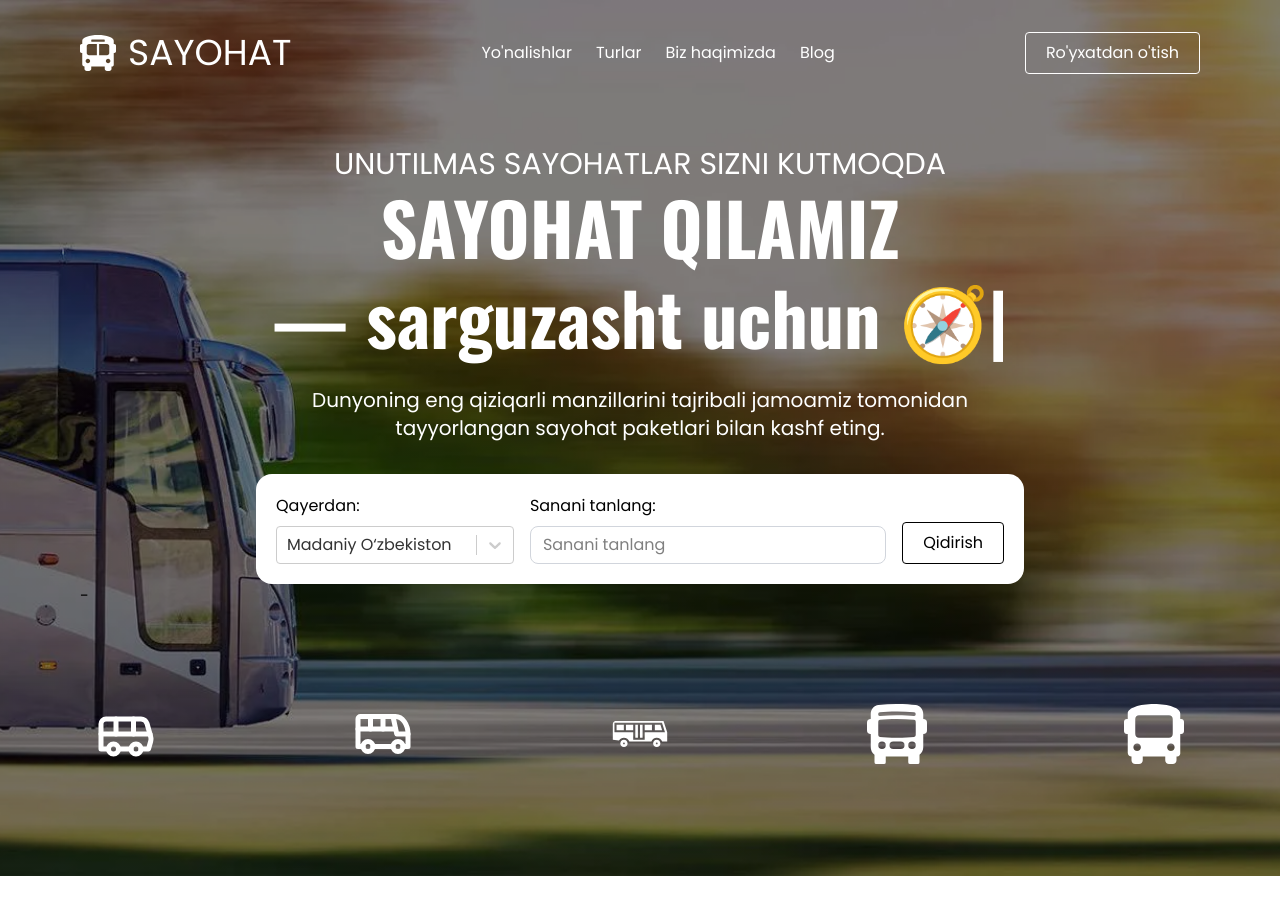
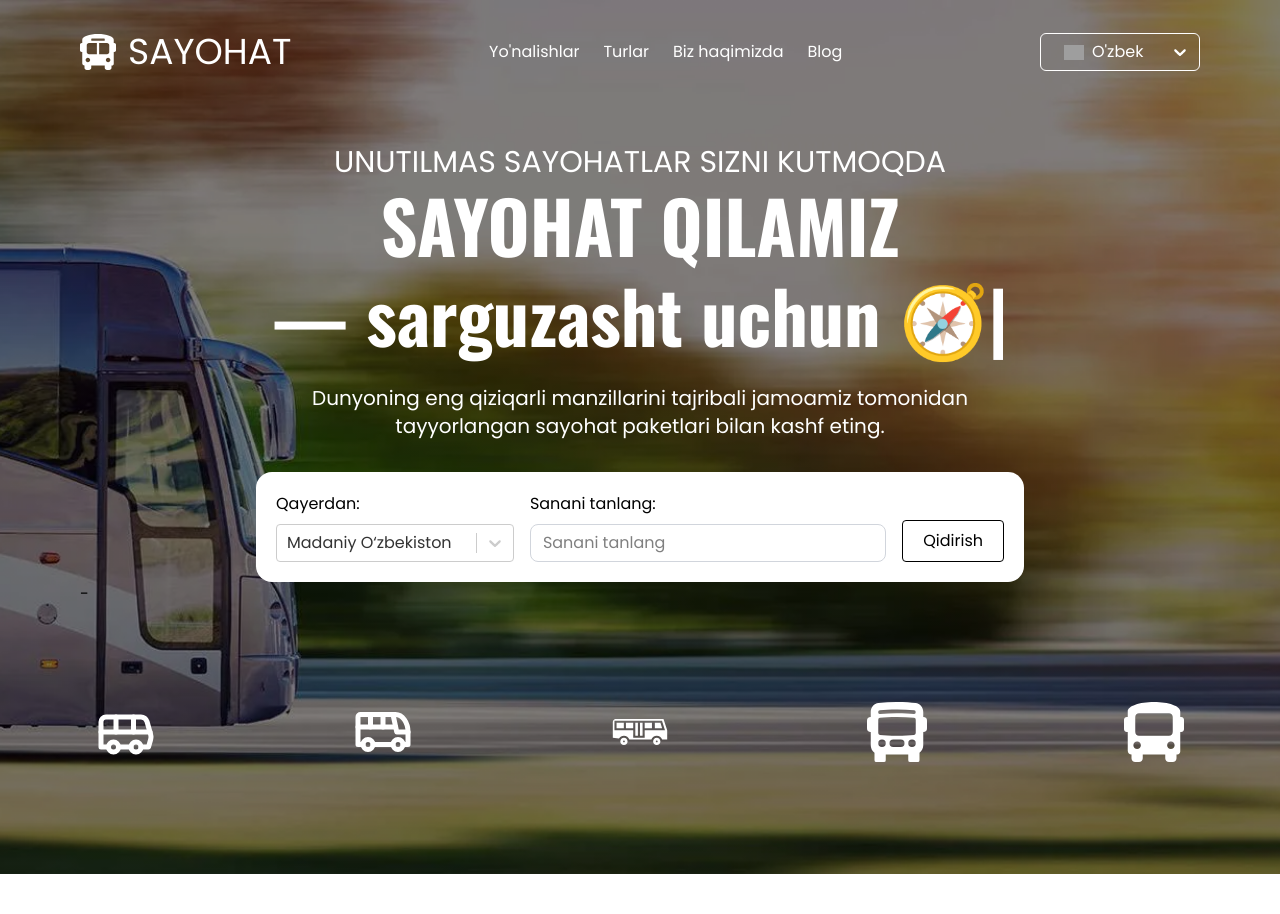
Before and after one commit to AkhrorSoliev/travel, a Next.js app: page / in a window 1280 px wide. Shown: the top 914 px of the page. Built offline with nearby package versions, Linux system fonts and the light colour scheme; grey boxes are pictures that could not be loaded.

Commit message:
feat: add LanguageSelector component and integrate country flag icons

```diff
--- a/package.json
+++ b/package.json
@@ -12,6 +12,7 @@
     "@emotion/react": "^11.14.0",
     "aos": "^2.3.4",
     "chrono-node": "^2.8.0",
+    "country-flag-icons": "^1.5.19",
     "moment": "^2.30.1",
     "next": "15.3.2",
     "react": "^19.0.0",
--- a/src/components/Header.jsx
+++ b/src/components/Header.jsx
@@ -4,6 +4,7 @@ import PartnersSlider from "./PartnersSlider";
 import { TravelSelect } from "./TravelSelect";
 import DataPicker from "./DataPicker";
 import Title from "./Title";
+import LanguageSelector from "./LanguageSelector";
 
 function Header() {
   return (
@@ -40,12 +41,7 @@ function Header() {
             </li>
           </ul>
 
-          <Link
-            href="/"
-            className="text-md hidden rounded border border-white px-5 py-2 text-white transition hover:bg-white hover:text-zinc-900 md:inline-block"
-          >
-            Ro'yxatdan o'tish
-          </Link>
+          <LanguageSelector />
         </div>
       </div>
 
--- /dev/null
+++ b/src/components/LanguageSelector.jsx
@@ -0,0 +1,127 @@
+"use client";
+
+import React, { useState } from "react";
+import Select from "react-select";
+import "country-flag-icons/react/3x2"; // flaglar uchun CSS
+
+// Til variantlari
+const languages = [
+  {
+    value: "uz",
+    label: (
+      <div className="flex items-center gap-2">
+        <span className="flag-icon flag-icon-uz" />
+        <img
+          src="http://purecatamphetamine.github.io/country-flag-icons/3x2/UZ.svg"
+          width={20}
+        />
+        <span>O'zbek</span>
+      </div>
+    ),
+  },
+  {
+    value: "ru",
+    label: (
+      <div className="flex items-center gap-2">
+        <span className="flag-icon flag-icon-ru" />
+        <img
+          src="http://purecatamphetamine.github.io/country-flag-icons/3x2/RU.svg"
+          width={20}
+        />
+        <span>Русский</span>
+      </div>
+    ),
+  },
+  {
+    value: "en",
+    label: (
+      <div className="flex items-center gap-2">
+        <span className="flag-icon flag-icon-gb" />
+        <img
+          src="http://purecatamphetamine.github.io/country-flag-icons/3x2/GB.svg"
+          width={20}
+        />
+        <span>Engilsh</span>
+      </div>
+    ),
+  },
+];
+
+// Stil sozlamalari
+const customStyles = {
+  control: (base, state) => ({
+    ...base,
+    backgroundColor: "transparent",
+    border: "1px solid white",
+    borderRadius: "6px",
+    boxShadow: "none",
+    cursor: "pointer",
+    minHeight: "auto",
+    padding: "4px 5px",
+    color: "white",
+    transition: "all 0.3s ease",
+    "&:hover": {
+      borderColor: "white",
+      backgroundColor: "rgba(255, 255, 255, 0.1)",
+    },
+  }),
+  dropdownIndicator: (base) => ({
+    ...base,
+    color: "white",
+    padding: "0 4px",
+    "&:hover": {
+      color: "white",
+    },
+  }),
+  indicatorSeparator: () => ({
+    display: "none",
+  }),
+  singleValue: (base) => ({
+    ...base,
+    display: "flex",
+    alignItems: "center",
+    gap: "4px",
+    color: "white",
+  }),
+  option: (base, state) => ({
+    ...base,
+    backgroundColor: state.isSelected
+      ? "#4b5563"
+      : state.isFocused
+        ? "#9ca3af"
+        : "white",
+    color: state.isSelected || state.isFocused ? "white" : "#333",
+    cursor: "pointer",
+    display: "flex",
+    alignItems: "center",
+    gap: "6px",
+  }),
+  menu: (base) => ({
+    ...base,
+    zIndex: 9999,
+    borderRadius: "6px",
+    overflow: "hidden",
+  }),
+};
+
+const LanguageSelector = () => {
+  const [selectedLang, setSelectedLang] = useState(languages[0]);
+
+  const handleChange = (selectedOption) => {
+    setSelectedLang(selectedOption);
+  };
+
+  return (
+    <div style={{ width: 160 }}>
+      <Select
+        value={selectedLang}
+        onChange={handleChange}
+        options={languages}
+        styles={customStyles}
+        isSearchable={false}
+      />
+    </div>
+  );
+};
+
+export default LanguageSelector;
```
Also changed, not shown: 1 other file (tests, documents, lock files or other folders).
